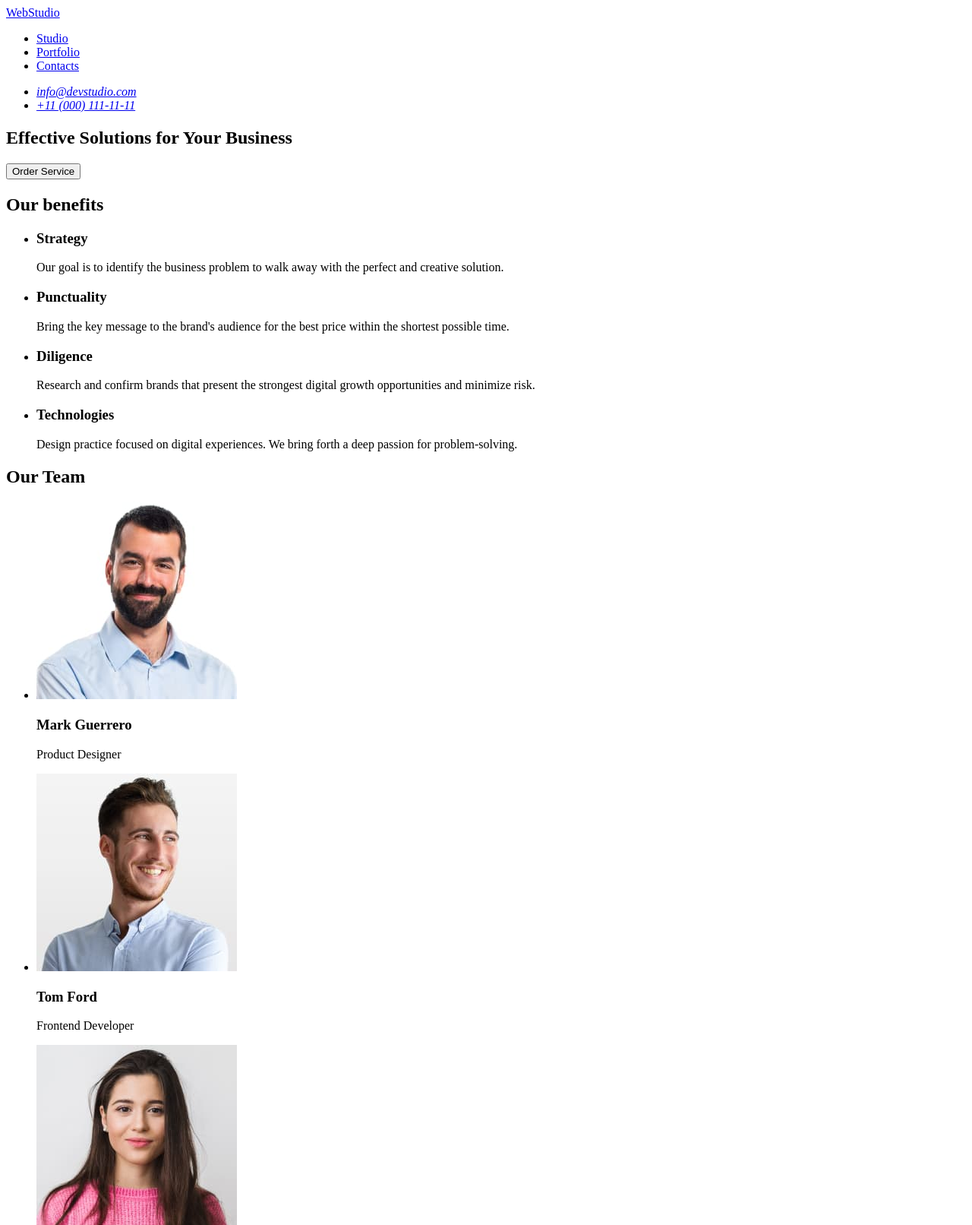
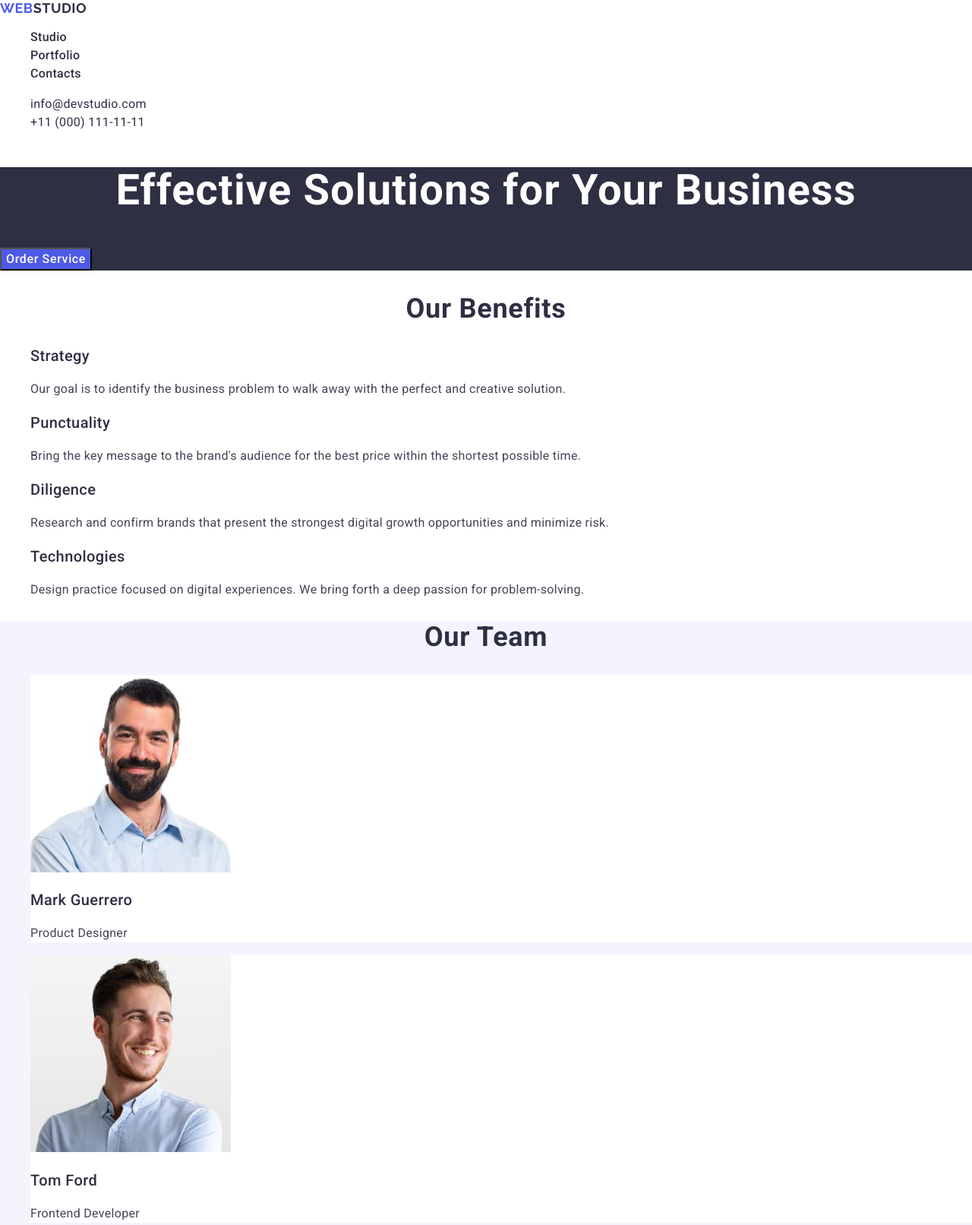
Before and after one commit to angeange1/goit-homework-02, a plain HTML site: page index.html in a window 1280 px wide. Shown: the top 1612 px of the page at 76% size. Drawn offline with Linux system fonts and the light colour scheme.

Commit message:
css added

```diff
--- a/css/styles.css
+++ b/css/styles.css
@@ -0,0 +1,129 @@
+body {
+  font-family: "Roboto", sans-serif;
+  color: #434455;
+  background-color: #fff;
+  font-style: normal;
+}
+
+a {
+  text-decoration: none;
+  color: #2e2f42;
+}
+
+ul,
+ol {
+  list-style-type: none;
+}
+
+.logo {
+  font-family: Raleway;
+  font-size: 18px;
+  font-weight: 700;
+  line-height: 1.16667;
+  letter-spacing: 0.54px;
+  text-transform: uppercase;
+  color: #4d5ae5;
+}
+
+.logo-black {
+  color: #2e2f42;
+}
+
+.navigation-item {
+  color: #2e2f42;
+  font-size: 16px;
+  font-weight: 500;
+  line-height: 1.5;
+  letter-spacing: 0.32px;
+}
+
+.navigation-item:hover .navigation-item:focus {
+  color: #404bbf;
+}
+
+.contacts-item {
+  color: var(--SLATE, #434455);
+  font-size: 16px;
+  font-style: normal;
+  line-height: 1.5;
+  letter-spacing: 0.32px;
+}
+
+.contacts-item:hover .contacts-item:focus {
+  color: #404bbf;
+}
+
+.hero-section {
+  background-color: #2e2f42;
+}
+
+.hero {
+  color: #fff;
+  text-align: center;
+  font-size: 56px;
+  font-weight: 700;
+  line-height: 1.07143;
+  letter-spacing: 1.12px;
+}
+
+button {
+  color: #fff;
+  font-size: 16px;
+  font-weight: 500;
+  line-height: 1.5;
+  letter-spacing: 0.64px;
+  background-color: #4d5ae5;
+  cursor: pointer;
+  font-family: inherit;
+}
+
+button:hover button:focus {
+  background-color: #404bbf;
+}
+
+.section-item {
+  color: #2e2f42;
+  font-size: 20px;
+  font-weight: 500;
+  line-height: 1.2;
+  letter-spacing: 0.4px;
+}
+
+.section-text {
+  font-size: 16px;
+  line-height: 1.5;
+  letter-spacing: 0.32px;
+}
+
+.section-title {
+  color: #2e2f42;
+  text-align: center;
+  font-size: 36px;
+  font-weight: 700;
+  line-height: 1.11111;
+  letter-spacing: 0.72px;
+  text-transform: capitalize;
+}
+
+.our-team-section {
+  background-color: #f4f4fd;
+}
+
+.people {
+  background-color: #fff;
+}
+
+.footer {
+  background-color: #2e2f42;
+}
+
+.logo-white {
+  color: #f4f4fd;
+}
+
+.footer-text {
+  color: #f4f4fd;
+  font-size: 16px;
+  line-height: 1.5;
+  letter-spacing: 0.32px;
+}
--- a/index.html
+++ b/index.html
@@ -4,59 +4,80 @@
     <title>Web Studio</title>
     <meta charset="UTF-8" />
     <meta name="viewport" content="width=device-width, initial-scale=1.0" />
+
+    <link rel="stylesheet" href="css/modern-normalize.css" />
+    <link rel="stylesheet" href="css/styles.css" />
+    <link rel="preconnect" href="https://fonts.googleapis.com" />
+    <link rel="preconnect" href="https://fonts.gstatic.com" crossorigin />
+    <link
+      href="https://fonts.googleapis.com/css2?family=Raleway:wght@700&family=Roboto:wght@400;500;700&display=swap"
+      rel="stylesheet"
+    />
   </head>
   <body>
-    <header>
+    <header class="header">
       <nav>
-        <a href="./index.html">WebStudio</a>
+        <a class="logo" href="./index.html"
+          >Web<span class="logo-black">Studio</span></a
+        >
         <ul>
-          <li><a href="/" target="_blank">Studio</a></li>
-          <li><a href="/" target="_blank">Portfolio</a></li>
-          <li><a href="/" target="_blank">Contacts</a></li>
+          <li class="navigation-item">
+            <a href="/" target="_blank">Studio</a>
+          </li>
+          <li class="navigation-item">
+            <a href="/" target="_blank">Portfolio</a>
+          </li>
+          <li class="navigation-item">
+            <a href="/" target="_blank">Contacts</a>
+          </li>
         </ul>
       </nav>
       <address>
         <ul>
-          <li><a href="mailto:info@devstudio.com">info@devstudio.com</a></li>
-          <li><a href="tel:+110001111111">+11 (000) 111-11-11</a></li>
+          <li class="contacts-item">
+            <a href="mailto:info@devstudio.com">info@devstudio.com</a>
+          </li>
+          <li class="contacts-item">
+            <a href="tel:+110001111111">+11 (000) 111-11-11</a>
+          </li>
         </ul>
       </address>
     </header>
     <main>
       <!-- Section 1 -->
-      <section>
-        <h1>Effective Solutions for Your Business</h1>
+      <section class="hero-section">
+        <h1 class="hero">Effective Solutions for Your Business</h1>
         <button type="button">Order Service</button>
       </section>
       <!-- Section 2 -->
       <section>
-        <!-- Hide this header -->
-        <h2>Our benefits</h2>
+        <!-- Hide this title -->
+        <h2 class="section-title">Our benefits</h2>
         <ul>
           <li>
-            <h3>Strategy</h3>
-            <p>
+            <h3 class="section-item">Strategy</h3>
+            <p class="section-text">
               Our goal is to identify the business problem to walk away with the
               perfect and creative solution.
             </p>
           </li>
           <li>
-            <h3>Punctuality</h3>
-            <p>
+            <h3 class="section-item">Punctuality</h3>
+            <p class="section-text">
               Bring the key message to the brand's audience for the best price
               within the shortest possible time.
             </p>
           </li>
           <li>
-            <h3>Diligence</h3>
-            <p>
+            <h3 class="section-item">Diligence</h3>
+            <p class="section-text">
               Research and confirm brands that present the strongest digital
               growth opportunities and minimize risk.
             </p>
           </li>
           <li>
-            <h3>Technologies</h3>
-            <p>
+            <h3 class="section-item">Technologies</h3>
+            <p class="section-text">
               Design practice focused on digital experiences. We bring forth a
               deep passion for problem-solving.
             </p>
@@ -64,111 +85,113 @@
         </ul>
       </section>
       <!-- Section 3 -->
-      <section>
-        <h2>Our Team</h2>
+      <section class="our-team-section">
+        <h2 class="section-title">Our Team</h2>
         <ul>
-          <li>
+          <li class="people">
             <img
               src="./images/mark-guerrero.jpg"
               alt="Mark Guerrero portrait"
               width="264"
             />
-            <h3>Mark Guerrero</h3>
-            <p>Product Designer</p>
+            <h3 class="section-item">Mark Guerrero</h3>
+            <p class="section-text">Product Designer</p>
           </li>
-          <li>
+          <li class="people">
             <img
               src="./images/tom-ford.jpg"
               alt="Tom Ford portrait"
               width="264"
             />
-            <h3>Tom Ford</h3>
-            <p>Frontend Developer</p>
+            <h3 class="section-item">Tom Ford</h3>
+            <p class="section-text">Frontend Developer</p>
           </li>
-          <li>
+          <li class="people">
             <img
               src="./images/camila-garcia.jpg"
               alt="Camila Garcia portrait"
               width="264"
             />
-            <h3>Camila Garcia</h3>
-            <p>Marketing</p>
+            <h3 class="section-item">Camila Garcia</h3>
+            <p class="section-text">Marketing</p>
           </li>
-          <li>
+          <li class="people">
             <img
               src="./images/daniel-wilson.jpg"
               alt="Daniel Wilson portrait"
               width="264"
             />
-            <h3>Daniel Wilson</h3>
-            <p>UI Designer</p>
+            <h3 class="section-item">Daniel Wilson</h3>
+            <p class="section-text">UI Designer</p>
           </li>
         </ul>
       </section>
-      <!-- Section 3 -->
+      <!-- Section 4 -->
       <section>
-        <h2>Our Portfolio</h2>
+        <h2 class="section-title">Our Portfolio</h2>
         <ul>
           <li>
             <img
               src="./images/banking-app.jpg"
               alt="Screenshots of mobile app menu"
-              width="360px"
+              width="360"
             />
-            <h3>Banking App</h3>
-            <p>App</p>
+            <h3 class="section-item">Banking App</h3>
+            <p class="section-text">App</p>
           </li>
           <li>
             <img
               src="./images/cashless-payment.jpg"
               alt="A phone scanning qr code in the payment terminal"
-              width="360px"
+              width="360"
             />
-            <h3>Cashless Payment</h3>
-            <p>Marketing</p>
+            <h3 class="section-item">Cashless Payment</h3>
+            <p class="section-text">Marketing</p>
           </li>
           <li>
             <img
               src="./images/meditation-app.jpg"
               alt="A laptop and a phone screens showing the following text: return to normalcy"
-              width="360px"
+              width="360"
             />
-            <h3>Meditation App</h3>
-            <p>App</p>
+            <h3 class="section-item">Meditation App</h3>
+            <p class="section-text">App</p>
           </li>
           <li>
             <img
               src="./images/taxi-service.jpg"
               alt="A steering wheel, a speed-control panel in a car with black interior"
-              width="360px"
+              width="360"
             />
-            <h3>Taxi Service</h3>
-            <p>Marketing</p>
+            <h3 class="section-item">Taxi Service</h3>
+            <p class="section-text">Marketing</p>
           </li>
           <li>
             <img
               src="./images/screen-illustrations.jpg"
               alt="Screen illustrations with indigo colored pictures of the moon raising stone monolites high up"
-              width="360px"
+              width="360"
             />
-            <h3>Screen Illustrations</h3>
-            <p>Design</p>
+            <h3 class="section-item">Screen Illustrations</h3>
+            <p class="section-text">Design</p>
           </li>
           <li>
             <img
               src="./images/online-courses.jpg"
               alt="A pretty smiling girl listening to her phone via earphones"
-              width="360px"
+              width="360"
             />
-            <h3>Online Courses</h3>
-            <p>Marketing</p>
+            <h3 class="section-item">Online Courses</h3>
+            <p class="section-text">Marketing</p>
           </li>
         </ul>
       </section>
     </main>
-    <footer>
-      <a href="./index.html">WebStudio</a>
-      <p>
+    <footer class="footer">
+      <a class="logo" href="./index.html"
+        >Web<span class="logo-white">Studio</span></a
+      >
+      <p class="footer-text">
         Increase the flow of customers and sales for your business with digital
         marketing & growth solutions.
       </p>
```
